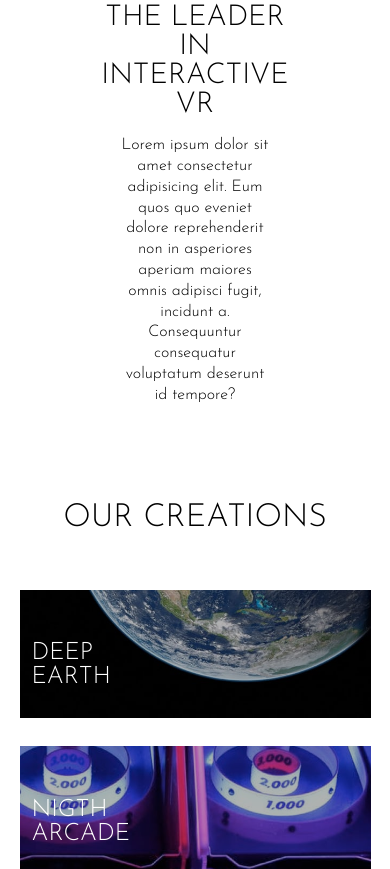
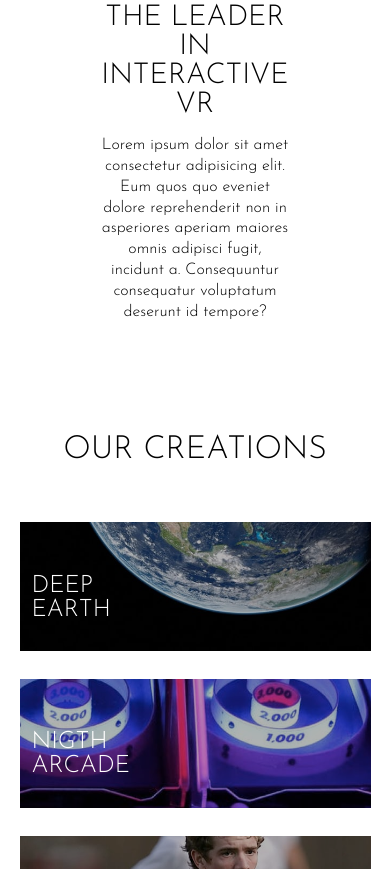
Before and after one commit to PedroHSodre/LoopStudio, a plain HTML site: page index.html in a window 390 px wide. Shown: the part 1131-2000 px from the top of the page. Drawn offline with Linux system fonts and the light colour scheme.

Commit message:
Update main.css

```diff
--- a/assets/css/main.css
+++ b/assets/css/main.css
@@ -258,7 +258,8 @@ ul, li, ol {
     }
 
     .main-container_1 div{
-        margin-left: .7em;
+        width: 100%;
+        margin: auto;
     }
 
     .main-container_1 div img {
@@ -267,7 +268,7 @@ ul, li, ol {
     }
 
     .main-container_1 div:nth-child(2) {
-        width: 90%;
+        width: 95%;
         margin: auto;
         text-align: center;
         position: relative;
@@ -284,8 +285,8 @@ ul, li, ol {
     }
 
     .main-container_1 div:nth-child(2) p {
-        margin: 1em auto;
-        width: 80%;
+        margin: 1em auto 2em auto;
+        width: 90%;
         font-family: 'Josefin sans', sans-serif;
         line-height: 1.3em;
     }
@@ -370,7 +371,7 @@ ul, li, ol {
 
     .footer  ul li {
         display: block;
-        margin: 1em 5.5em;
+        margin: 1em 4em;
         text-align: center;
     }
 
```
